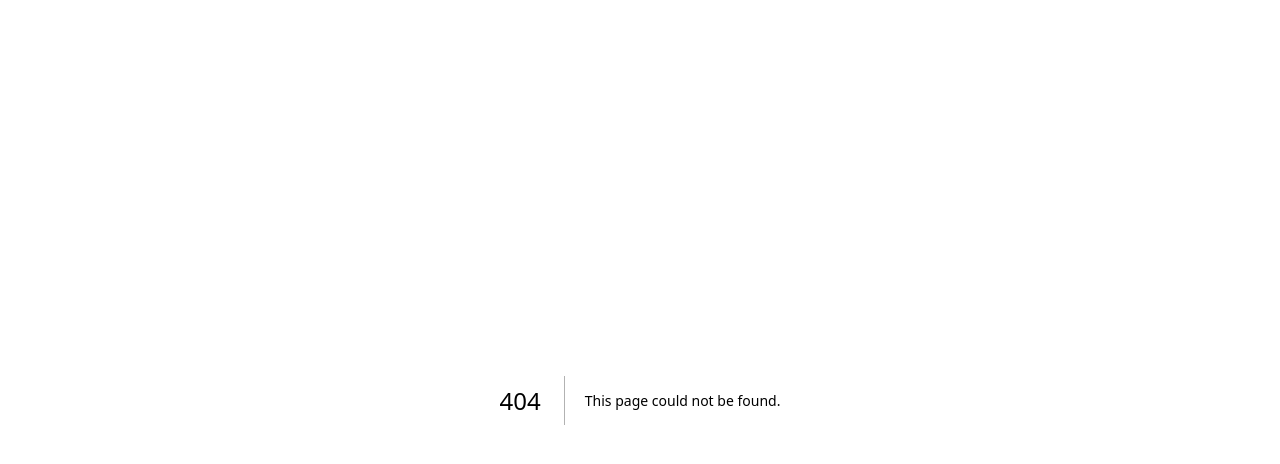
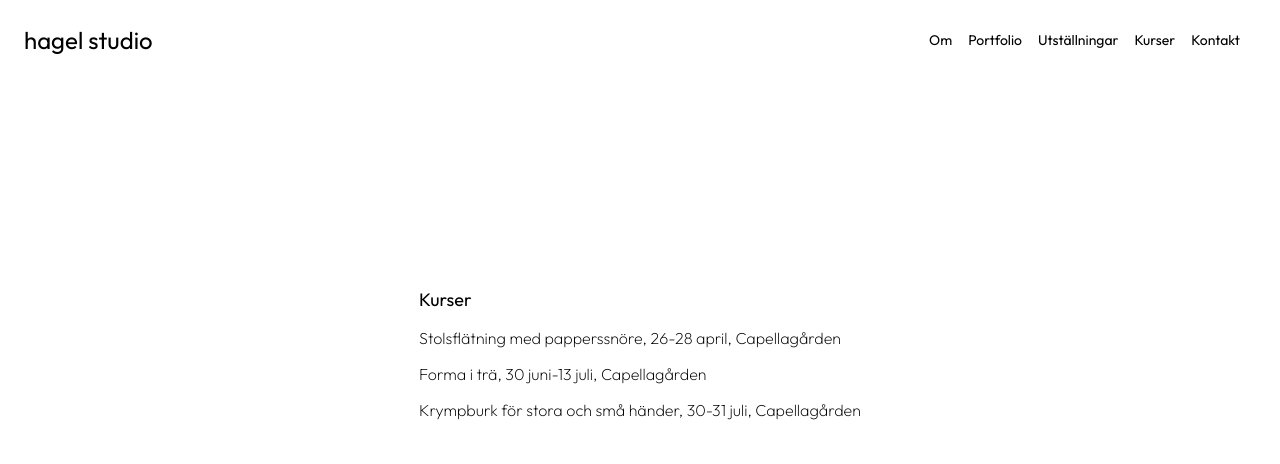
Before and after one commit to fredrik-p/hagelstudio, a Next.js app: page /kurser in a window 1280 px wide. Before the commit this address had no page. Shown: the top 464 px of the page. Built offline with nearby package versions, Linux system fonts and the light colour scheme.

Commit message:
added meta title for each page and courses

```diff
--- a/src/app/kontakt/page.tsx
+++ b/src/app/kontakt/page.tsx
@@ -1,10 +1,16 @@
 import Navbar from "../../components/Navbar";
+import { Metadata } from 'next';
+
+export const metadata: Metadata = {
+  title: 'Hagel Studio | Kontakt',
+};
+
 
 const Contact = () => {
   return (
     <>
       <Navbar page="content" />
-      <main className="flex flex-col items-center justify-center h-[80vh]">
+      <main className="flex flex-col items-center justify-center h-[70vh]">
         <div className="p-6">
           <h2 className="text-3xl">h</h2>
         </div>
--- /dev/null
+++ b/src/app/kurser/page.tsx
@@ -0,0 +1,33 @@
+import Navbar from "../../components/Navbar";
+import Link from "next/link";
+import { Metadata } from 'next';
+
+export const metadata: Metadata = {
+  title: 'Hagel Studio | Kurser',
+};
+
+
+const Courses = () => {
+  return (
+    <>
+      <Navbar page="content" />
+      <main className="flex flex-col items-center justify-center md:h-[70vh] max-w-lg mx-auto">
+        <div className="p-6">
+          <h2 className="text-lg mb-3">Kurser</h2>
+          <Link href="https://www.capellagarden.se/stolsflatning-med-papperssnore-26-28-april-2024/" className="mb-3 font-extralight hover:text-stone-300 block" target="_blank">
+          Stolsflätning med papperssnöre, 26-28 april, Capellagården
+          </Link>
+          <Link href="https://www.capellagarden.se/forma-i-tra/" className="mb-3 font-extralight hover:text-stone-300 block" target="_blank">
+          Forma i trä, 30 juni-13 juli, Capellagården
+          </Link>
+          <Link href="https://www.capellagarden.se/krympburk-for-sma-och-stora-hander/" className="mb-3 font-extralight hover:text-stone-300 block" target="_blank">
+          Krympburk för stora och små händer, 30-31 juli, Capellagården
+          </Link>
+
+        </div>
+      </main>
+    </>
+  );
+};
+
+export default Courses;
--- a/src/app/om/page.tsx
+++ b/src/app/om/page.tsx
@@ -1,5 +1,11 @@
 import Navbar from "../../components/Navbar";
 import Image from "next/image";
+import { Metadata } from 'next';
+
+export const metadata: Metadata = {
+  title: 'Hagel Studio | Om',
+};
+
 
 const About = () => {
   return (
--- a/src/app/portfolio/page.tsx
+++ b/src/app/portfolio/page.tsx
@@ -1,5 +1,10 @@
 import Navbar from "../../components/Navbar";
 import Image from "next/image";
+import { Metadata } from 'next';
+
+export const metadata: Metadata = {
+  title: 'Hagel Studio | Portfolio',
+};
 
 const Portfolio = () => {
   return (
--- a/src/app/utstallningar/page.tsx
+++ b/src/app/utstallningar/page.tsx
@@ -1,10 +1,16 @@
 import Navbar from "../../components/Navbar";
+import { Metadata } from 'next';
+
+export const metadata: Metadata = {
+  title: 'Hagel Studio | Utställningar'
+};
+
 
 const Exhibitions = () => {
   return (
     <>
       <Navbar page="content" />
-      <main className="flex flex-col items-center justify-center md:h-[80vh] max-w-md mx-auto">
+      <main className="flex flex-col items-center justify-center md:h-[70vh] max-w-md mx-auto">
         <div className="p-6">
           <h2 className="text-lg mb-3">Utställningar</h2>
           <p className="mb-3 font-extralight">
--- a/src/components/Navbar.tsx
+++ b/src/components/Navbar.tsx
@@ -58,7 +58,7 @@ export default function Navbar({ page }: { page: string }) {
         </div>
         <div className="text-sm lg:ml-auto">
           <a
-            href="#"
+            href="/kurser"
             className="block mt-4 lg:inline-block lg:mt-0 mr-4 hover:text-stone-300"
           >
             Kurser
```
